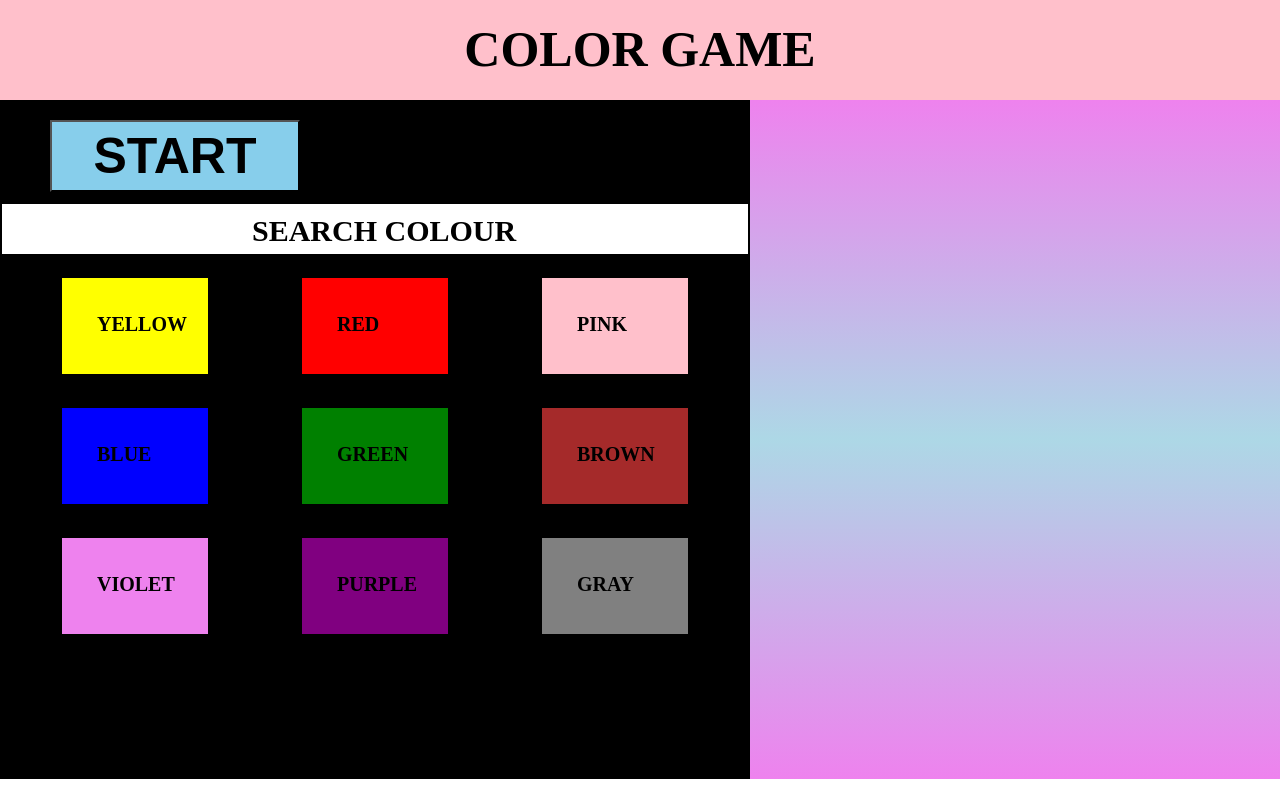
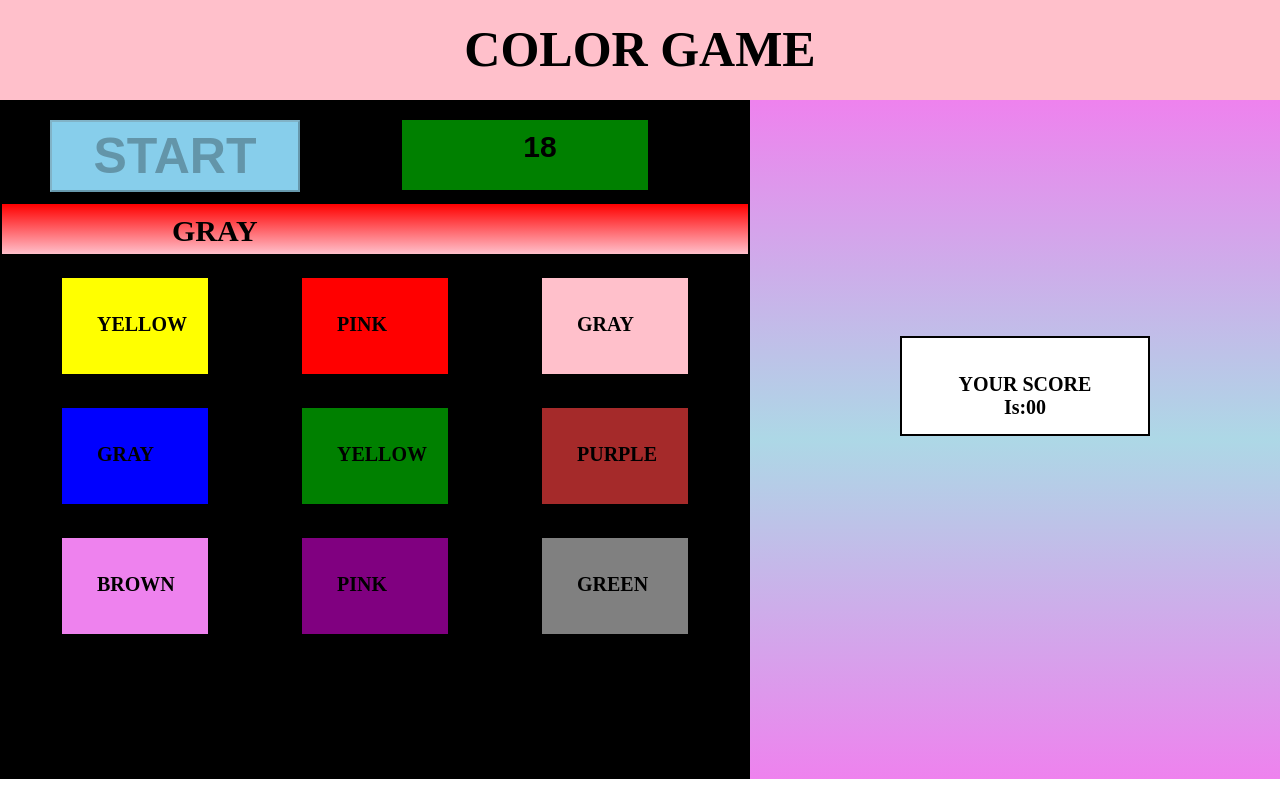
Before and after one commit to Abhishek0402/FirstGame, a plain HTML site: page index.html in a window 1280 px wide. Both pictures are taken after a click on the button "START". Drawn offline with Linux system fonts and the light colour scheme.

Commit message:
ready with timer and random text

```diff
--- a/index.html
+++ b/index.html
@@ -7,7 +7,9 @@
  GAME
 </title>
 <link rel="stylesheet" href="style.css">
-<script type="text/javascript" src="script..js"></script>
+<script src="script.js">
+
+</script>
 </head>
 <body>
     <div id="header">
@@ -16,43 +18,47 @@
     <div class="bg1">
         <div class="bg2">
             <div id="start">
-                <button onclick="pending">START</button>
+                <button id="my" onclick= "str()" >START</button>
             </div>
-            <div id="detect">
-                SEARCH COLOUR
-            </div>
-            <div id="cl1">
-                YELLOW
-            </div>
-            <div id="cl2">
-                RED
-            </div>
-            <div id="cl3">
-                PINK
-            </div>
-            <div id="cl4">
-                BLUE
-            </div>
-            <div id="cl5">
-                GREEN
-            </div>
-            <div id="cl6">
-                BROWN
-            </div>
-            <div id="cl7">
-                VIOLET
-            </div>
-            <div id="cl8">
-                PURPLE
-            </div>
-            <div id="cl9">
-                GRAY
+            <div id="count">
+               <button id="title">20</button>
+                           </div>
+                           <div id="detect">
+                LETS PLAY WITH TEXT COLOUR
             </div>
 
 
-        </div>
+            <div id="cl1" onclick="jsplay1()">
+                YELLOW
+            </div>
+            <div id="cl2" onclick="jsplay1()">
+                RED
+            </div>
+            <div id="cl3" onclick="jsplay1()">
+                PINK
+            </div>
+            <div id="cl4" onclick="jsplay1()">
+                BLUE
+            </div>
+            <div id="cl5" onclick="jsplay1()">
+                GREEN
+            </div>
+            <div id="cl6" onclick="jsplay1()">
+                BROWN
+            </div>
+            <div id="cl7" onclick="jsplay1()">
+                VIOLET
+            </div>
+            <div id="cl8" onclick="jsplay1()">
+                PURPLE
+            </div>
+            <div id="cl9" onclick="jsplay1()">
+                GRAY
+            </div>
+           <div id="res" onclick="fun()">YOUR SCORE Is:00
+           </div>
+            </div>
 
     </div>
-
 </body>
 </html>
--- a/script.js
+++ b/script.js
@@ -1,12 +1,45 @@
-var counter=0;
-function setup() {
-no canvas();
- var timer=select('#timer');
- timer.html(counter);
- function timeup()
- {
- 	counter++;
- 	 timer.html("abhi");
+var result=0;
+var c=['YELLOW','RED','PINK','GREEN','BLUE','BROWN','GRAY','VIOLET','PURPLE'];
+ function str()
+{
+	var time=20;
+
+   jsplay1();
+	document.getElementById('title').style.backgroundColor="green";
+     var x=setInterval(function()
+	{
+		time--;
+		document.getElementById('my').disabled=true;
+		document.getElementById('title').textContent=time;
+         if (time <= 0) {
+       	 clearInterval(x);
+       document.getElementById('title').style.backgroundColor="red";
+     }
+
+	},1000);
+}
+function jsplay1()
+{
+    var rnd1=Math.floor(Math.random()*9);
+    document.getElementById('cl1').innerHTML = c[rnd1];
+    var rnd2=Math.floor(Math.random()*9);
+    document.getElementById('cl2').innerHTML = c[rnd2];
+    var rnd3=Math.floor(Math.random()*9);
+    document.getElementById('cl3').innerHTML = c[rnd3];
+    var rnd4=Math.floor(Math.random()*9);
+    document.getElementById('cl4').innerHTML = c[rnd4];
+    var rnd5=Math.floor(Math.random()*9);
+    document.getElementById('cl5').innerHTML = c[rnd5];
+    var rnd6=Math.floor(Math.random()*9);
+    document.getElementById('cl6').innerHTML = c[rnd6];
+    var rnd7=Math.floor(Math.random()*9);
+    document.getElementById('cl7').innerHTML = c[rnd7];
+    var rnd8=Math.floor(Math.random()*9);
+    document.getElementById('cl8').innerHTML = c[rnd8];
+    var rnd9=Math.floor(Math.random()*9);
+    document.getElementById('cl9').innerHTML = c[rnd9];
+    var abc= [rnd1,rnd2,rnd3,rnd4,rnd5,rnd6,rnd7,rnd8,rnd9];
+	var rnd=Math.floor(Math.random()*9);
+	var tr = abc[rnd];
+    document.getElementById('detect').innerHTML = c[tr];
  }
- setInterval(timeup,1000);
-}
--- a/style.css
+++ b/style.css
@@ -32,10 +32,30 @@ background-image: linear-gradient(violet,lightblue,violet);
 	background-color: skyblue;
 	padding: 5px;
 	width: 250px;
+	transition: 0.5s;
 }
 #start button:hover{
 	background-color: blue;
 	font-size: 52px;
+}
+#count
+{
+	margin-top: -74px;
+	 margin-left: 400px;
+}
+
+#title
+{
+
+	  border: 2px solid #000000;
+     font-size: 30px;
+       font-weight: bold;
+      padding-top: 10px;
+      padding-bottom: 60px;
+      padding-left: 30px;
+        width: 250px;
+     height:42px;
+      background-color: yellow;
 }
 #detect{
 
@@ -43,11 +63,23 @@ background-image: linear-gradient(violet,lightblue,violet);
 	  border: 2px solid #000000;
      font-size: 30px;
        font-weight: bold;
-        padding-left: 250px;
+        padding-left: 170px;
         padding-top: 10px;
         padding-bottom: 40px;
         width: 750px;
      height: 25px;
+     background-image: linear-gradient(red,pink);
+}
+#res{
+	  margin-left: 900px;
+	  margin-top: -300px;
+	  border: 2px solid #000000;
+   padding: 35px;
+   text-align: center;
+     font-size: 20px;
+     font-weight: bold;
+     width: 250px;
+     height: 100px;
      background-color: white;
 }
 
@@ -62,7 +94,7 @@ background-image: linear-gradient(violet,lightblue,violet);
      height: 100px;
      background-color: yellow;
       transition: transform 1s;
-}
+  }
 #cl1:hover{
     transform: translate(10px, 10px);
 }
```
